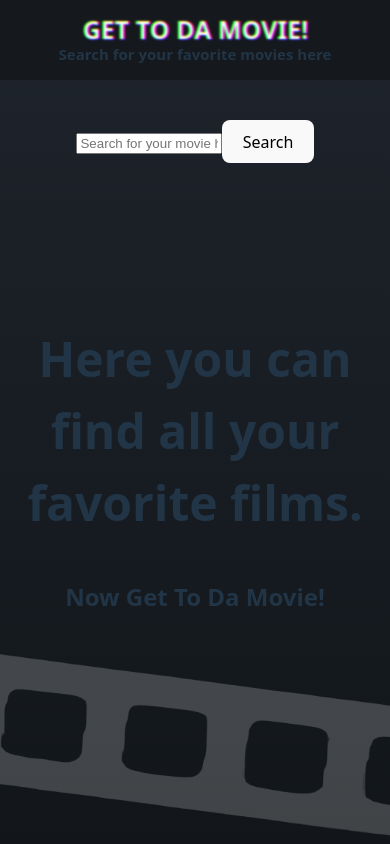
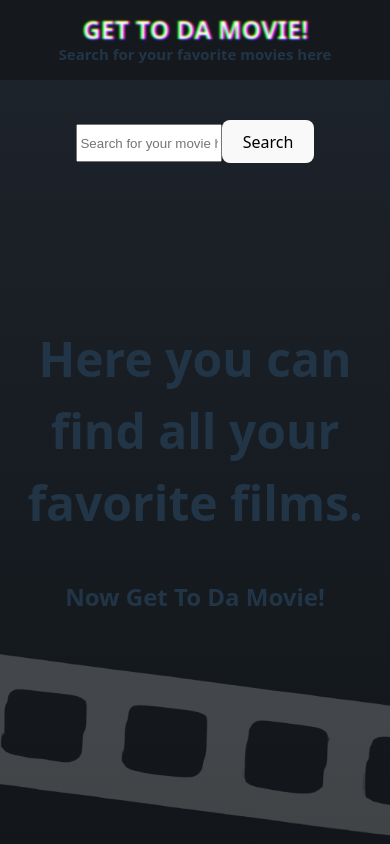
Before and after one commit to brunobb9/gettodamovie, a React (Vite) app in the folder movie-app/: page / in a window 390 px wide. Built offline with nearby package versions, Linux system fonts and the light colour scheme.

Commit message:
Update searchDiv.css

```diff
--- a/movie-app/src/searchDiv.css
+++ b/movie-app/src/searchDiv.css
@@ -2,6 +2,7 @@
 @media (max-width: 768px) {
     input.searchBar {
     width: 50%;
+    height:2rem;
 }
 }
 
```
